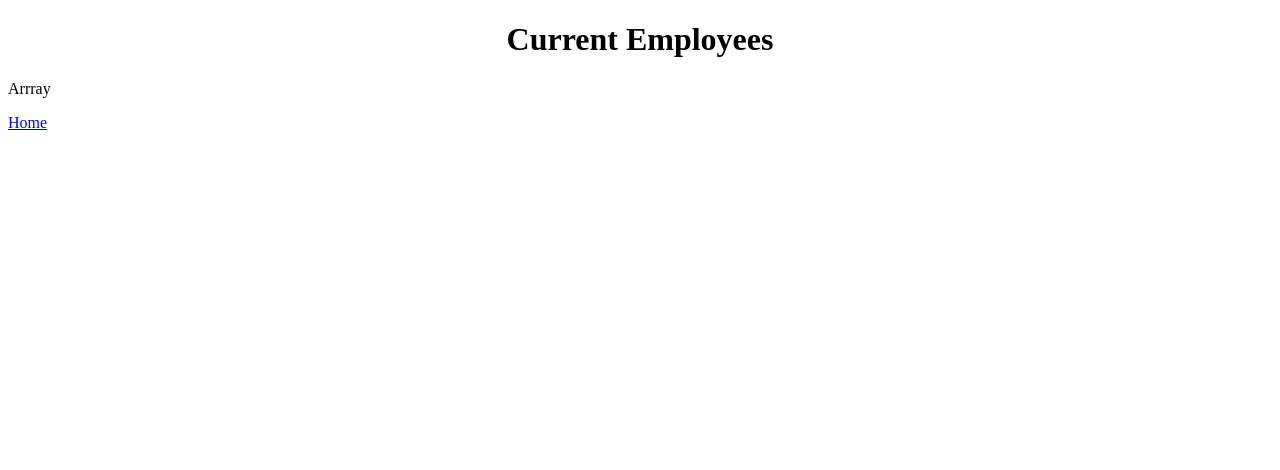
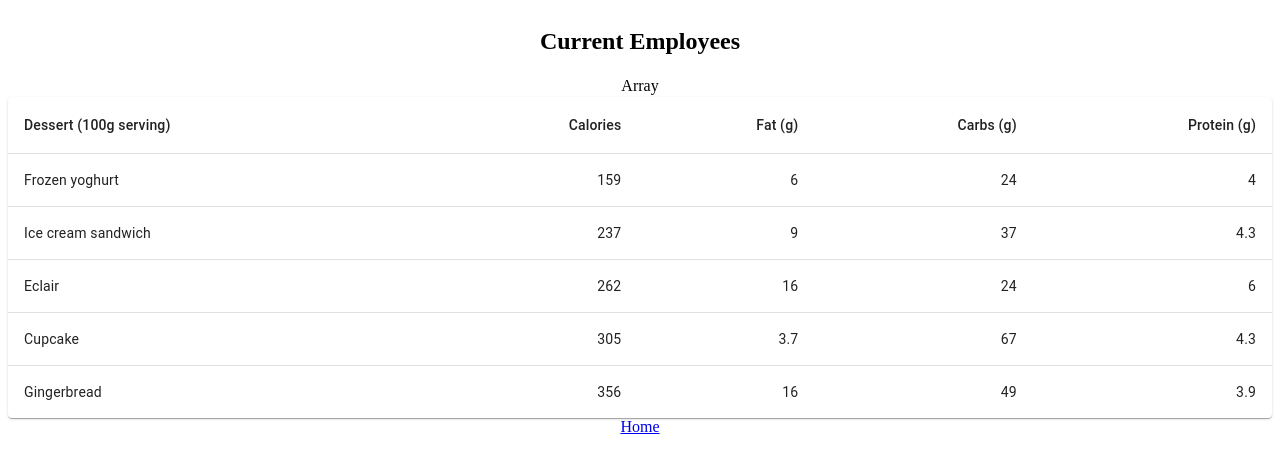
Before and after one commit to haaslaura/project14-hrnet-react, a React (Vite) app: page /employee-list in a window 1280 px wide. Shown: the top 470 px of the page. Built offline with nearby package versions, Linux system fonts and the light colour scheme.

Commit message:
adding a librairy for the Current Employees Table

```diff
--- a/package.json
+++ b/package.json
@@ -10,6 +10,9 @@
     "preview": "vite preview"
   },
   "dependencies": {
+    "@emotion/react": "^11.14.0",
+    "@emotion/styled": "^11.14.0",
+    "@mui/material": "^6.4.2",
     "react": "^18.3.1",
     "react-dom": "^18.3.1",
     "react-router-dom": "^7.1.4"
--- a/src/components/CurrentEmployeesArray.jsx
+++ b/src/components/CurrentEmployeesArray.jsx
@@ -1,7 +1,58 @@
+import Table from '@mui/material/Table';
+import TableBody from '@mui/material/TableBody';
+import TableCell from '@mui/material/TableCell';
+import TableContainer from '@mui/material/TableContainer';
+import TableHead from '@mui/material/TableHead';
+import TableRow from '@mui/material/TableRow';
+import Paper from '@mui/material/Paper';
+
+
 const CurrentEmployeesArray = () => {
+
+    function createData(name, calories, fat, carbs, protein) {
+        return { name, calories, fat, carbs, protein };
+      }
+
+      const rows = [
+        createData('Frozen yoghurt', 159, 6.0, 24, 4.0),
+        createData('Ice cream sandwich', 237, 9.0, 37, 4.3),
+        createData('Eclair', 262, 16.0, 24, 6.0),
+        createData('Cupcake', 305, 3.7, 67, 4.3),
+        createData('Gingerbread', 356, 16.0, 49, 3.9),
+      ];
+
      return (
         <>
-            <p>Arrray</p>
+            <table id="employee-table" className="display">Array</table>
+            <TableContainer component={Paper}>
+                <Table sx={{ minWidth: 650 }} aria-label="simple table">
+                    <TableHead>
+                    <TableRow>
+                        <TableCell>Dessert (100g serving)</TableCell>
+                        <TableCell align="right">Calories</TableCell>
+                        <TableCell align="right">Fat&nbsp;(g)</TableCell>
+                        <TableCell align="right">Carbs&nbsp;(g)</TableCell>
+                        <TableCell align="right">Protein&nbsp;(g)</TableCell>
+                    </TableRow>
+                    </TableHead>
+                    <TableBody>
+                    {rows.map((row) => (
+                        <TableRow
+                        key={row.name}
+                        sx={{ '&:last-child td, &:last-child th': { border: 0 } }}
+                        >
+                        <TableCell component="th" scope="row">
+                            {row.name}
+                        </TableCell>
+                        <TableCell align="right">{row.calories}</TableCell>
+                        <TableCell align="right">{row.fat}</TableCell>
+                        <TableCell align="right">{row.carbs}</TableCell>
+                        <TableCell align="right">{row.protein}</TableCell>
+                        </TableRow>
+                    ))}
+                    </TableBody>
+                </Table>
+            </TableContainer>
         </>
      )
 }
--- a/src/pages/VueCurrentEmployees.jsx
+++ b/src/pages/VueCurrentEmployees.jsx
@@ -3,11 +3,11 @@
 
 const VueCurrentEmployees = () => {
     return (
-       <>
+       <section>
            <h1>Current Employees</h1>
            <CurrentEmployeesArray />
            <Link to="/">Home</Link>
-       </>
+       </section>
     )
 }
 
```
Also changed, not shown: 1 other file (tests, documents, lock files or other folders).
